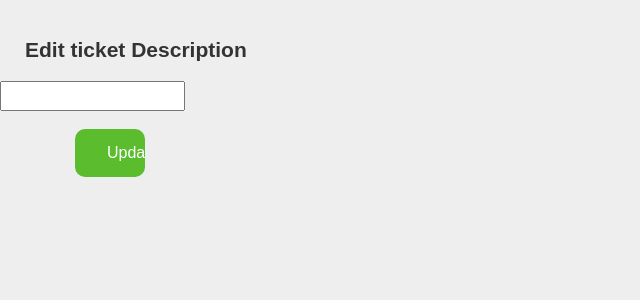
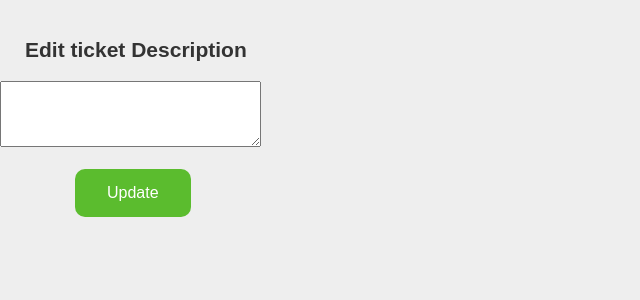
Before and after one commit to project-help-desk/Files, a PHP site: page /overwiew_page_new/edit_tickets.php in a window 1280 px wide. Shown: the part 90-390 px from the top of the page, without its empty margins (0-640 px from the left). Run offline with PHP 8.4, Linux system fonts and the light colour scheme; data comes from the database, SQL or seed files in the repository; some libraries are stand-ins or nearby versions.

Commit message:
Edited some minor stuff in form.

```diff
--- a/helpdesk-master/edit_tickets.php
+++ b/helpdesk-master/edit_tickets.php
@@ -9,20 +9,6 @@
         <link rel="stylesheet" href="css/style.css">
         <link rel="stylesheet" href="fonts/fonts.css">
         <link rel="stylesheet" href="css/usertickets.css">
-        <style type="text/css">
-            input[type=text]
-            {
-                height: 30px;
-            }
-            input[type=submit]
-            {
-                width: 70px;
-                border:none;
-                background-color: #5bbc2e;
-                cursor: pointer;
-                color:white;
-            }
-        </style>
     </head>
     <body>
         <?php include_once 'includes/header.php'; ?>
@@ -67,8 +53,8 @@
         ?>
         <form action="" method="POST">
             <h2>Edit ticket Description</h2>
-            <p><input type="text" name="description" value="<?php echo $description ?>"></p>
-            <p><input type="submit"name="update" value="Update"></p>
+            <textarea name="description" rows="4" cols="30"><?php echo $description ?></textarea>
+            <p><input type="submit" name="update" value="Update"></p>
         </form>
     </body>
 </html>
```
